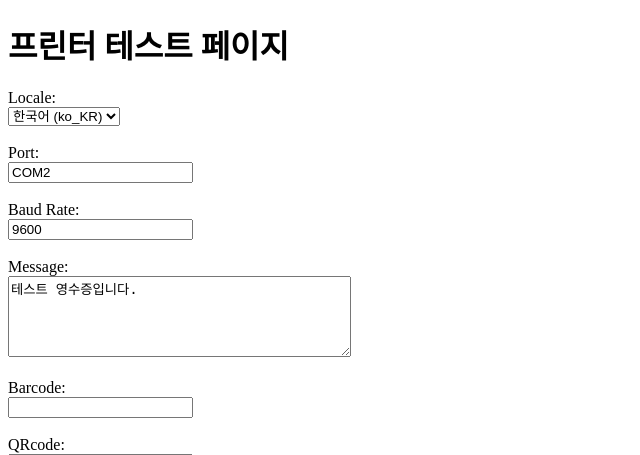
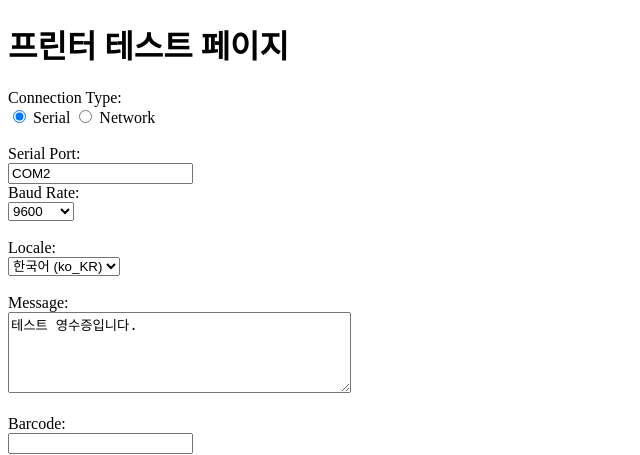
Before and after one commit to qudwn1114/coleslaw-printer, a Flask app: page / in a window 1280 px wide. Shown: the top 455 px of the page, without its empty margins (0-640 px from the left). Run offline with Flask 3, Linux system fonts and the light colour scheme; parts of the project's set-up code (start-up, migrations or seed data) failed here and were passed over.

Commit message:
feat: network printing

```diff
--- a/esc_pos.py
+++ b/esc_pos.py
@@ -8,6 +8,7 @@ import winreg
 import webbrowser
 import requests, math, time, base64
 
+from queue import Queue
 from flask import Flask, request, jsonify, render_template
 from flask_cors import CORS
 
@@ -21,6 +22,21 @@ from PyQt6.QtGui import QFont, QColor
 app = Flask(__name__)
 CORS(app, resources={r"*": {"origins": "*"}})
 PORT = 5050
+
+print_queue = Queue()
+
+def printer_worker():
+    while True:
+        job = print_queue.get()
+        try:
+            job()
+        except Exception as e:
+            print("Print job error:", e)
+        finally:
+            print_queue.task_done()
+
+threading.Thread(target=printer_worker, daemon=True).start()
+
 
 class SplashScreen(QWidget):
     def __init__(self, message="Coleslaw Printer 서버를 준비 중입니다...", timeout=3000):
@@ -156,58 +172,77 @@ def print_receipt():
         data = request.json
     else:
         data = request.form.to_dict()
-
+    connection_type = data.get("connection_type", "serial") #serial, network
     locale = data.get("locale", "ko_KR")
-    port = data.get("port", "COM2")
-    baud_rate = data.get("baud_rate", 9600)
     message = data.get("message")
     barcode = data.get("barcode")
     qrcode = data.get("qrcode")
+    if not message:
+        return jsonify({"status": "error","message": "message가 없습니다."}), 400
     if locale == 'ko_KR':
         encoding = 'cp949'
     elif locale == 'ja_JP':
         encoding = 'shift_jis'
     else:
-        return jsonify({"status": "error", "message": '지원하지 않는 locale 입니다'}), 400
+        return jsonify({"status": "error", "message": '지원하지 않는 locale 입니다.'}), 400
+    print_bytes = INIT + message.encode(encoding, errors='replace')
+    if barcode:
+        barcode_bytes = barcode.encode('ascii')
+        print_bytes += (
+            b'\n\n' +
+            ALIGN_CENTER +
+            BARCODE_HEIGHT +
+            BARCODE_WIDTH +
+            HRI_POSITION +
+            BARCODE_CODE128 +
+            bytes([len(barcode_bytes)]) +
+            barcode_bytes +
+            ALIGN_LEFT
+        )
+    if qrcode:
+        qr_bytes = qrcode.encode('utf-8')
+        print_bytes += (
+            b'\n\n' +
+            ALIGN_CENTER +
+            QR_MODEL_2 +
+            QR_SIZE_8 +
+            QR_ERROR_M +
+            qr_store(qr_bytes) +
+            QR_PRINT +
+            ALIGN_LEFT
+        )
+    print_bytes += BLANK_SPACE + CUT
 
-    try:
-        printer = serial.Serial(port, baud_rate, timeout=1)
+    if connection_type == 'serial':
+        port = data.get("port")
+        baud_rate = data.get("baud_rate")
+        if not port or not baud_rate:
+            return jsonify({"status": "error", "message": "Port 또는 Baud Rate가 없습니다."}), 400
+        baud_rate = int(baud_rate)
+        def job():
+            printer = serial.Serial(port, baud_rate, timeout=1)
+            printer.write(print_bytes)
+            printer.close()
 
-        print_bytes = INIT + message.encode(encoding, errors='replace')
+        print_queue.put(job)
+        return jsonify({"status": "queued", "message": "Print job queued."}), 200
+    elif connection_type == 'network':
+        ip = data.get("ip")
+        port = data.get("port")
+        if not ip or not port:
+            return jsonify({"status": "error", "message": "IP 또는 Port가 없습니다."}), 400
+        port = int(port)
+        def job():
+            with socket.socket(socket.AF_INET, socket.SOCK_STREAM) as s:
+                s.settimeout(3)
+                s.connect((ip, port))
+                s.sendall(print_bytes)
 
-        if barcode:
-            barcode_bytes = barcode.encode('ascii')
-            print_bytes += (
-                b'\n\n' +
-                ALIGN_CENTER +
-                BARCODE_HEIGHT +
-                BARCODE_WIDTH +
-                HRI_POSITION +
-                BARCODE_CODE128 +
-                bytes([len(barcode_bytes)]) +
-                barcode_bytes +
-                ALIGN_LEFT
-            )
-        if qrcode:
-            qr_bytes = qrcode.encode('utf-8')
+        print_queue.put(job)
+        return jsonify({"status": "queued", "message": "Print job queued."}), 200
+    else:
+        return jsonify({"status": "error", "message": '지원하지 않는 connection_type 입니다.'}), 400
 
-            print_bytes += (
-                b'\n\n' +
-                ALIGN_CENTER +
-                QR_MODEL_2 +
-                QR_SIZE_8 +
-                QR_ERROR_M +
-                qr_store(qr_bytes) +
-                QR_PRINT +
-                ALIGN_LEFT
-            )
-        print_bytes += BLANK_SPACE + CUT
-        printer.write(print_bytes)
-        printer.close()
-        return jsonify({"status": "success", "message": "Printed successfully."}), 200
-    except Exception as e:
-        print(e)
-        return jsonify({"status": "error", "message": str(e)}), 500
 
 def qr_store(data: bytes) -> bytes:
     length = len(data) + 3
--- a/templates/test_print.html
+++ b/templates/test_print.html
@@ -5,82 +5,127 @@
     <meta name="viewport" content="width=device-width, initial-scale=1.0">
     <title>프린터 테스트</title>
     <script>
-        // 버튼 클릭 시 프린터로 메시지를 보내는 함수
+        function toggleConnectionType() {
+            const type = document.querySelector('input[name="connType"]:checked').value;
+            document.getElementById("serialSettings").style.display = type === "serial" ? "block" : "none";
+            document.getElementById("networkSettings").style.display = type === "network" ? "block" : "none";
+        }
+
         function printReceipt() {
             const locale = document.getElementById("locale").value;
             const message = document.getElementById("message").value;
-            const port = document.getElementById("port").value;
-            const baudRate = parseInt(document.getElementById("baudRate").value);
             const barcode = document.getElementById("barcode").value;
             const qrcode = document.getElementById("qrcode").value;
+            const connType = document.querySelector('input[name="connType"]:checked').value;
 
-            if (!locale || !message || !port || !baudRate) {
-                alert("모든 값을 입력해주세요.");
-                return;
+            let payload = {
+                locale,
+                message,
+                barcode,
+                qrcode,
+                connection_type: connType
+            };
+
+            if (connType === "serial") {
+                payload.port = document.getElementById("serialPort").value;
+                payload.baud_rate = parseInt(document.getElementById("baudRate").value);
+
+                if (!payload.port || !payload.baud_rate) {
+                    alert("Serial 설정을 모두 입력해주세요.");
+                    return;
+                }
+            } else {
+                payload.ip = document.getElementById("ip").value;
+                payload.port = parseInt(document.getElementById("netPort").value);
+
+                if (!payload.ip || !payload.port) {
+                    alert("Network 설정을 모두 입력해주세요.");
+                    return;
+                }
             }
-
 
             fetch('http://127.0.0.1:5050/print', {
                 method: 'POST',
-                headers: {
-                    'Content-Type': 'application/json',
-                },
-                body: JSON.stringify({
-                    locale: locale,
-                    port: port,
-                    message: message,
-                    baud_rate: baudRate,
-                    barcode: barcode,
-                    qrcode: qrcode,
-                })
+                headers: { 'Content-Type': 'application/json' },
+                body: JSON.stringify(payload)
             })
-            .then(response => response.json())
-            .then(data => {
-                alert("응답: " + data.message);
-            })
-            .catch(error => {
-                alert("에러 발생: " + error);
-            });
+            .then(res => res.json())
+            .then(data => console.log("응답: " + data.message))
+            .catch(err => alert("에러 발생: " + err));
         }
     </script>
 </head>
-<body>
+
+<body onload="toggleConnectionType()">
     <h1>프린터 테스트 페이지</h1>
+
     <div>
-        <label for="locale">Locale:</label><br>
+        <label>Connection Type:</label><br>
+
+        <input type="radio" id="connSerial" name="connType" value="serial"
+            checked onchange="toggleConnectionType()">
+        <label for="connSerial">Serial</label>
+
+        <input type="radio" id="connNetwork" name="connType" value="network"
+            onchange="toggleConnectionType()">
+        <label for="connNetwork">Network</label>
+    </div>
+
+    <br>
+
+    <div id="serialSettings">
+        <label>Serial Port:</label><br>
+        <input type="text" id="serialPort" value="COM2"><br>
+
+        <label>Baud Rate:</label><br>
+        <select id="baudRate">
+            <option value="9600" selected>9600</option>
+            <option value="19200">19200</option>
+            <option value="38400">38400</option>
+            <option value="57600">57600</option>
+            <option value="115200">115200</option>
+        </select>
+    </div>
+    <div id="networkSettings" style="display:none;">
+        <label>IP Address:</label><br>
+        <input type="text" id="ip" placeholder="192.168.0.100"><br>
+
+        <label>Port:</label><br>
+        <input type="number" id="netPort" value="9100">
+    </div>
+    <br>
+
+    <div>
+        <label>Locale:</label><br>
         <select id="locale">
             <option value="ko_KR">한국어 (ko_KR)</option>
             <option value="ja_JP">일본어 (ja_JP)</option>
         </select>
     </div>
-    <br>
-    <div>
-        <label for="port">Port:</label><br>
-        <input type="text" id="port" value="COM2">
-    </div>
+
     <br>
 
     <div>
-        <label for="baudRate">Baud Rate:</label><br>
-        <input type="number" id="baudRate" value="9600">
+        <label>Message:</label><br>
+        <textarea id="message" rows="5" cols="40">테스트 영수증입니다.</textarea>
     </div>
+
     <br>
 
     <div>
-        <label for="message">Message:</label><br>
-        <textarea id="message" rows="5" cols="40">테스트 영수증입니다.</textarea>
+        <label>Barcode:</label><br>
+        <input type="text" id="barcode">
     </div>
+
     <br>
+
     <div>
-        <label for="Barcode">Barcode:</label><br>
-        <input type="text" id="barcode" value="">
+        <label>QRcode:</label><br>
+        <input type="text" id="qrcode">
     </div>
+
     <br>
-    <div>
-        <label for="QRcode">QRcode:</label><br>
-        <input type="text" id="qrcode" value="">
-    </div>
-    <br>
+
     <button onclick="printReceipt()">영수증 인쇄</button>
 </body>
 </html>
```
